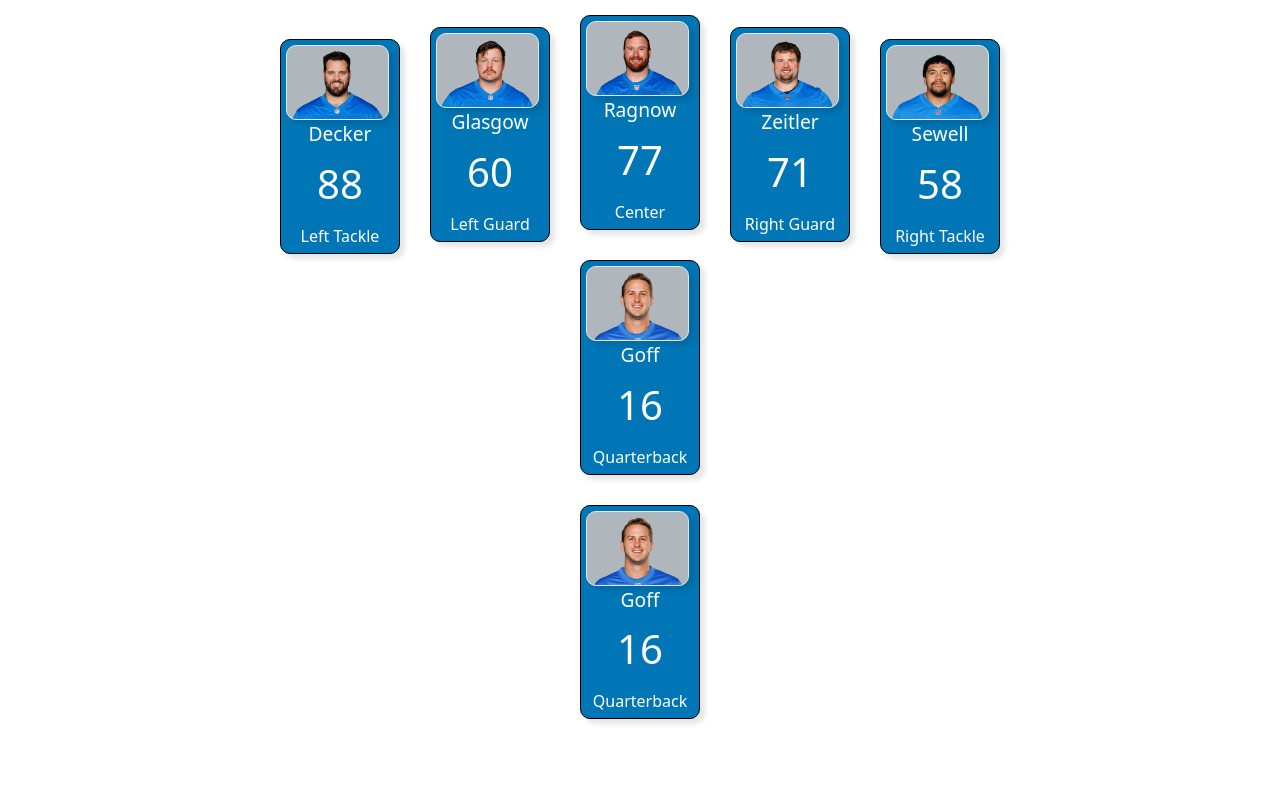
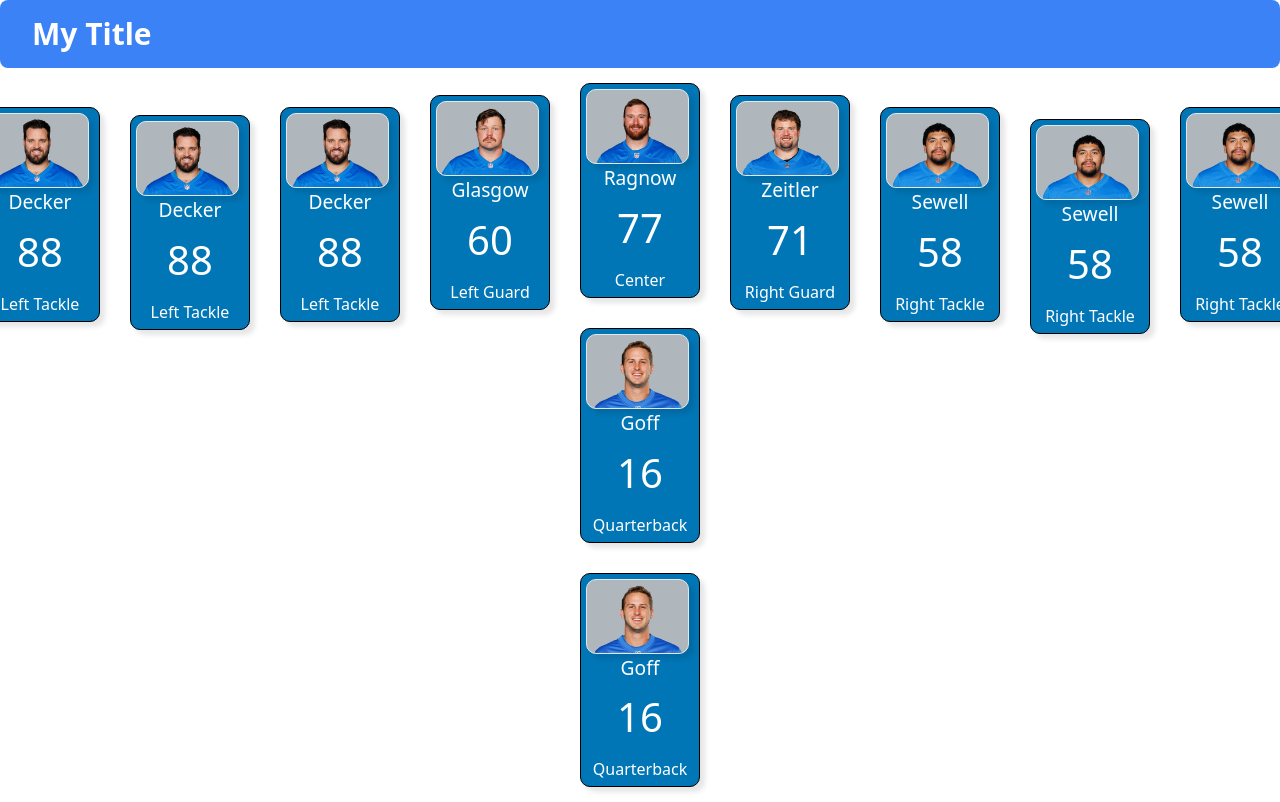
Before and after one commit to adriantwill/ReactApp, a React (Vite) app: page / in a window 1280 px wide. Built offline with nearby package versions, Linux system fonts and the light colour scheme.

Commit message:
added title

```diff
--- a/src/App.tsx
+++ b/src/App.tsx
@@ -1,4 +1,5 @@
 import Card from "./components/Players";
+import Title from "./components/Title";
 import "./index.css";
 import frankRagnow from "./assets/frankheadshot.png";
 import kevinZeitler from "./assets/kevinheadshot.png";
@@ -9,12 +10,18 @@ import jaredGoff from "./assets/goffheadshot.png";
 
 function App() {
   return (
-    <div className="offense">
+    <>
+      <Title />
+      <div>
         <div className="flex justify-center items-center">
+          <Card name="Decker" number={88} position="Left Tackle" image={taylorDecker} tailwind="top-6" />
+          <Card name="Decker" number={88} position="Left Tackle" image={taylorDecker} tailwind="top-8" />
           <Card name="Decker" number={88} position="Left Tackle" image={taylorDecker} tailwind="top-6" />
           <Card name="Glasgow" number={60} position="Left Guard" image={grahamgLasgow} tailwind="top-3" />
           <Card name="Ragnow" number={77} position="Center" image={frankRagnow} />
           <Card name="Zeitler" number={71} position="Right Guard" image={kevinZeitler} tailwind="top-3" />
+          <Card name="Sewell" number={58} position="Right Tackle" image={peneiSewell} tailwind="top-6" />
+          <Card name="Sewell" number={58} position="Right Tackle" image={peneiSewell} tailwind="top-9" />
           <Card name="Sewell" number={58} position="Right Tackle" image={peneiSewell} tailwind="top-6" />
         </div>
         <div className="flex justify-center items-center">
@@ -24,6 +31,7 @@ function App() {
           <Card name="Goff" number={16} position="Quarterback" image={jaredGoff} tailwind="left-30" />
         </div>
       </div>
+    </>
   );
 }
 
--- /dev/null
+++ b/src/components/Title.tsx
@@ -0,0 +1,4 @@
+function Title() {
+  return <h1 className="bg-blue-500 text-white font-bold text-3xl px-8 py-4 rounded-lg">My Title</h1>;
+}
+export default Title;
```
Lines whose indentation alone changed are shown as unchanged.
